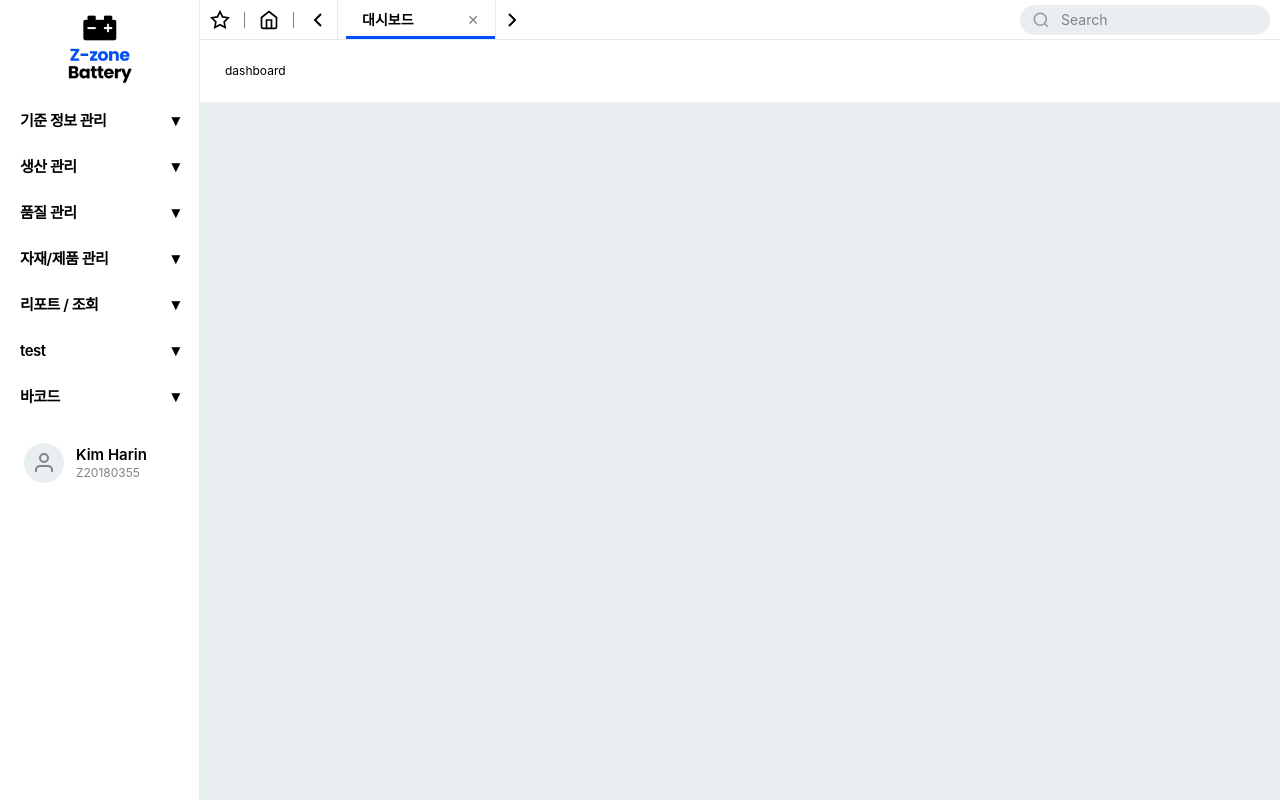
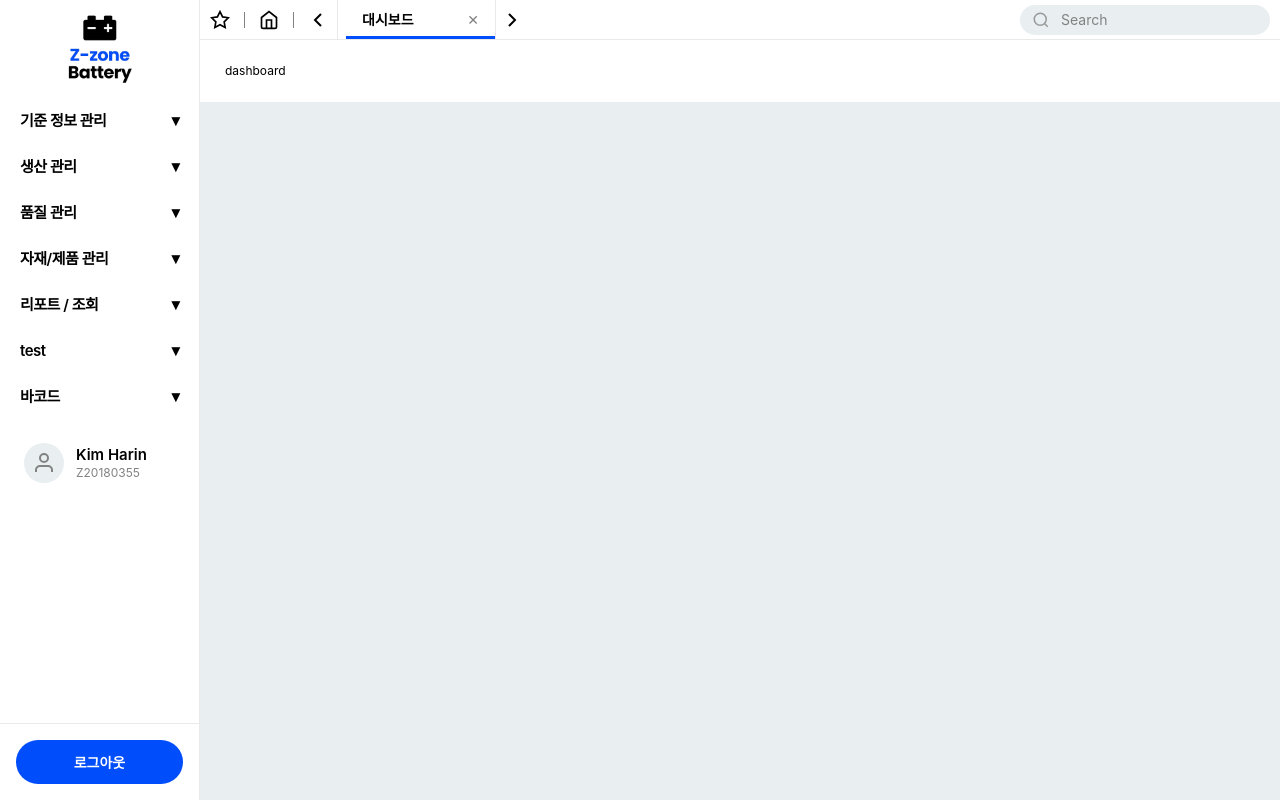
Before and after one commit to mes-team-2/React, a React (Create React App) app: page /mes/dashboard in a window 1280 px wide. Built offline with nearby package versions, Linux system fonts and the light colour scheme; sample sign-in values are in the browser's storage.

Commit message:
로그아웃 버튼 추가

```diff
--- a/src/components/SideBar.js
+++ b/src/components/SideBar.js
@@ -2,7 +2,8 @@ import { NavLink, Outlet, useLocation, useNavigate } from "react-router-dom";
 import { useEffect, useState, useRef } from "react";
 import styled from "styled-components";
 import logo from "../images/logo.png";
-
+import { useContext } from "react";
+import { AuthContext } from "../context/AuthContext";
 const IconHome = () => (
   <svg
     width="20"
@@ -78,6 +79,7 @@ const IconUser = () => (
     <circle cx="12" cy="7" r="4"></circle>
   </svg>
 );
+
 /* =========================
    최근 페이지 라벨
 ========================= */
@@ -196,11 +198,17 @@ export default function SideBar() {
   const location = useLocation();
   const navigate = useNavigate();
   const tabsRef = useRef(null);
+  const { logout } = useContext(AuthContext);
 
   const [recentPages, setRecentPages] = useState(() => {
     const saved = localStorage.getItem(STORAGE_KEY);
     return saved ? JSON.parse(saved) : [];
   });
+
+  const handleLogout = () => {
+    logout();
+    navigate("/login");
+  };
 
   useEffect(() => {
     const path = location.pathname;
@@ -360,6 +368,9 @@ export default function SideBar() {
             </UserInfo>
           </UserProfile>
         </ScrollContainer>
+        <LogoutArea>
+          <LogoutButton onClick={handleLogout}>로그아웃</LogoutButton>
+        </LogoutArea>
       </Sidebar>
 
       <Main>
@@ -768,3 +779,23 @@ const Content = styled.section`
   padding: 25px;
   background-color: var(--background);
 `;
+const LogoutArea = styled.div`
+  padding: 16px;
+  border-top: 1px solid var(--border);
+`;
+
+const LogoutButton = styled.button`
+  width: 100%;
+  padding: 12px 0;
+  border-radius: 999px;
+  border: none;
+  background: #004dfc;
+  color: white;
+  font-size: 14px;
+  font-weight: 600;
+  cursor: pointer;
+
+  &:hover {
+    background: #003ad6;
+  }
+`;
```
